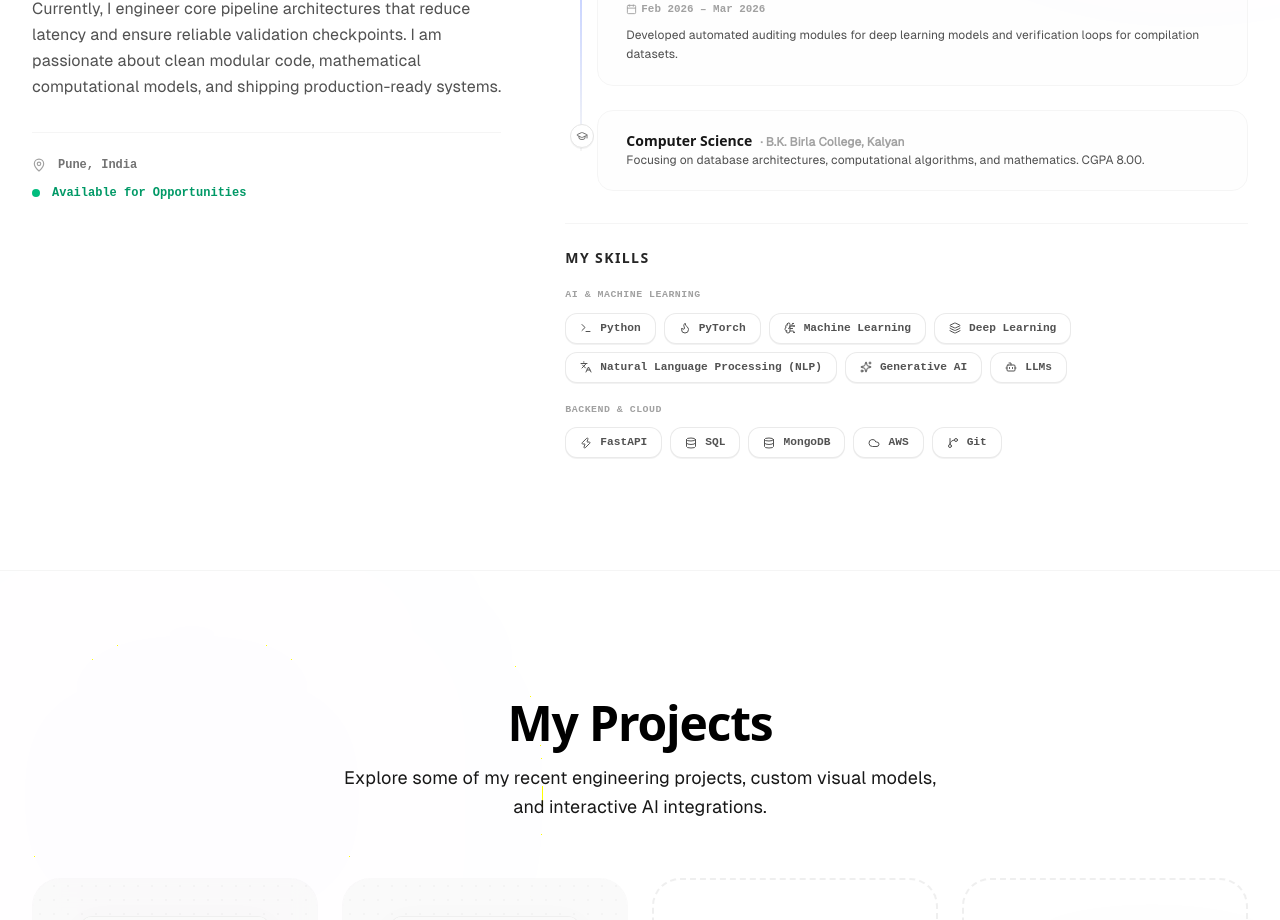
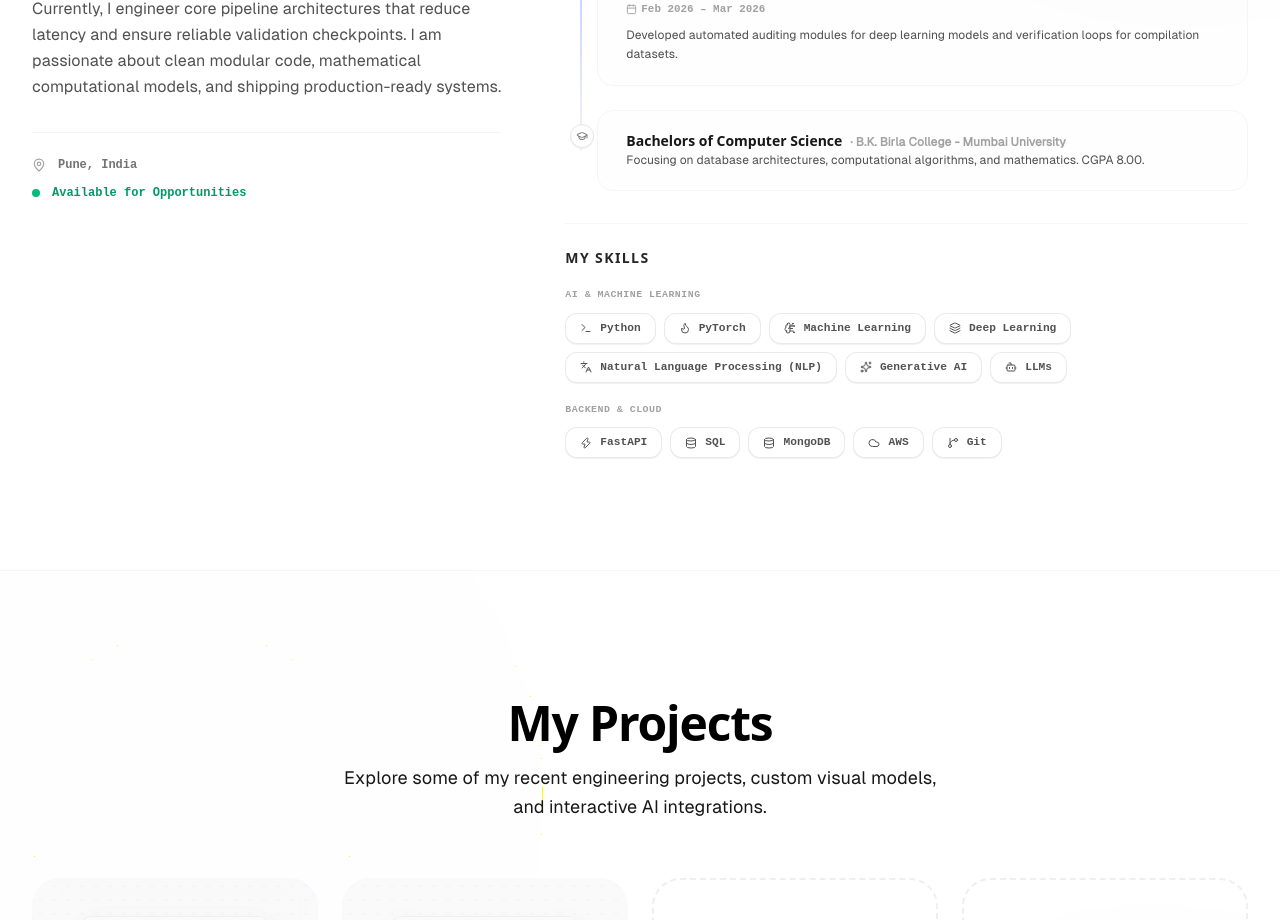
Before and after one commit to piyushlandge04/Portfolio.piyushlandge-, a React (Vite) app: page / in a window 1280 px wide. Shown: the part 1154-2074 px from the top of the page. Built offline with nearby package versions, Linux system fonts and the light colour scheme; no server answers; a web font is replaced by a local one.

Commit message:
Update education details in About.jsx

```diff
--- a/src/WebPages/About.jsx
+++ b/src/WebPages/About.jsx
@@ -21,8 +21,8 @@ const milestones = [
   },
   {
     type: 'education',
-    role: 'Computer Science',
-    company: 'B.K. Birla College, Kalyan',
+    role: 'Bachelors of Computer Science',
+    company: 'B.K. Birla College - Mumbai University',
     period: '',
     details: 'Focusing on database architectures, computational algorithms, and mathematics. CGPA 8.00.'
   }
```
